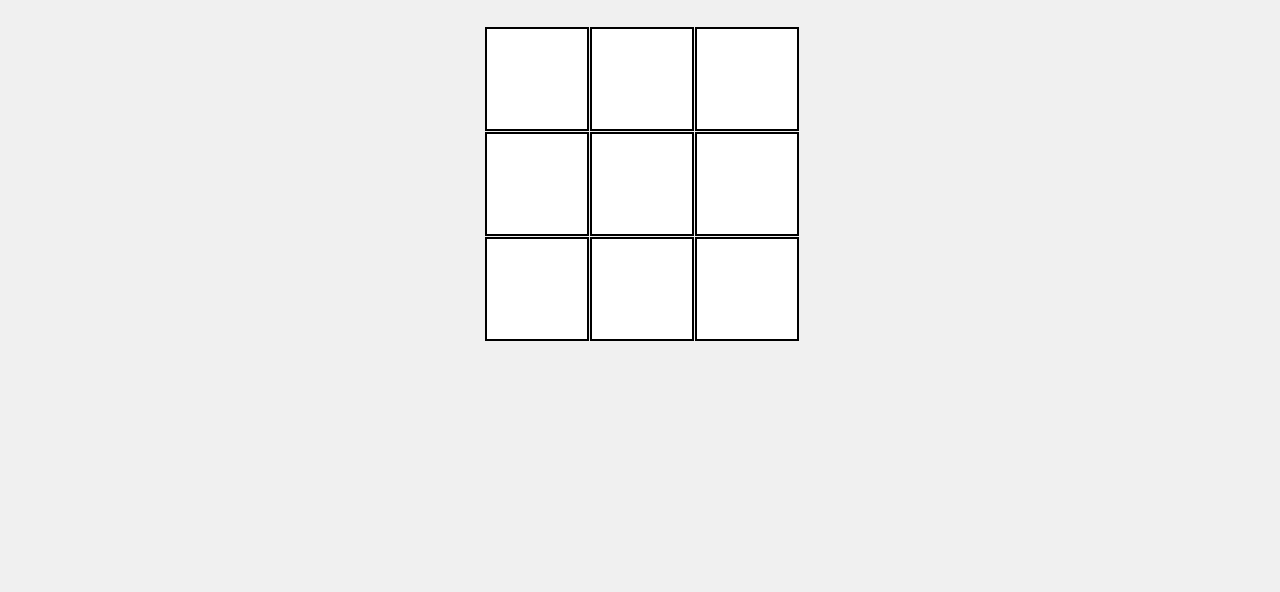
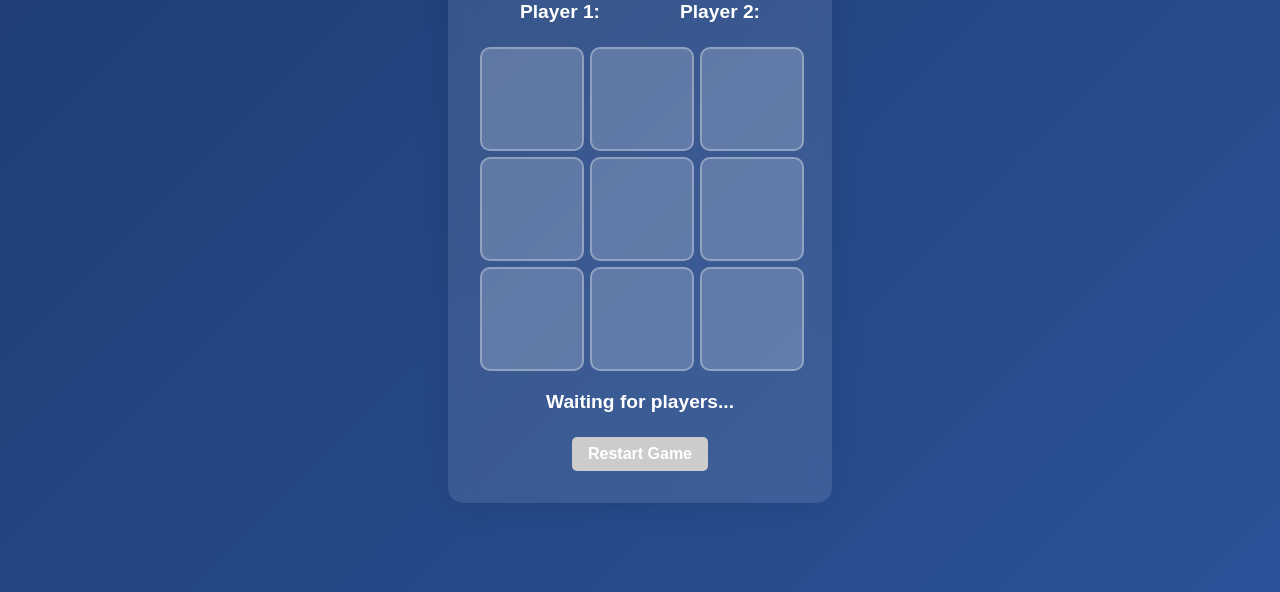
Before and after one commit to Yar-Dev0/Realtime-Tic-Tac-Toe-Multiplayer, a website: page index.html in a window 1280 px wide. Shown: the part 208-800 px from the top of the page. Drawn offline with Linux system fonts and the light colour scheme.

Commit message:
Fixes & Updations

```diff
--- a/index.html
+++ b/index.html
@@ -6,19 +6,42 @@
   <title>Tic Tac Toe</title>
   <style>
     body {
-      font-family: Arial, sans-serif;
+      font-family: 'Arial', sans-serif;
       display: flex;
       justify-content: center;
       align-items: center;
       height: 100vh;
       margin: 0;
-      background-color: #f0f0f0;
+      background: linear-gradient(135deg, #1e3c72, #2a5298);
+      color: #fff;
+    }
+    .container {
+      text-align: center;
+      background: rgba(255, 255, 255, 0.1);
+      padding: 2rem;
+      border-radius: 15px;
+      box-shadow: 0 4px 30px rgba(0, 0, 0, 0.1);
+      backdrop-filter: blur(10px);
+    }
+    h1 {
+      font-size: 2.5rem;
+      margin-bottom: 1rem;
+    }
+    .players {
+      display: flex;
+      justify-content: space-around;
+      margin-bottom: 1.5rem;
+    }
+    .player {
+      font-size: 1.2rem;
+      font-weight: bold;
     }
     .board {
       display: grid;
       grid-template-columns: repeat(3, 100px);
       grid-template-rows: repeat(3, 100px);
-      gap: 5px;
+      gap: 10px;
+      margin: 0 auto;
     }
     .cell {
       width: 100px;
@@ -26,24 +49,55 @@
       display: flex;
       justify-content: center;
       align-items: center;
-      font-size: 24px;
+      font-size: 2rem;
       font-weight: bold;
-      background-color: #fff;
-      border: 2px solid #000;
+      background: rgba(255, 255, 255, 0.2);
+      border: 2px solid rgba(255, 255, 255, 0.3);
+      border-radius: 10px;
       cursor: pointer;
+      transition: background 0.3s ease, transform 0.2s ease;
+    }
+    .cell:hover {
+      background: rgba(255, 255, 255, 0.3);
+      transform: scale(1.05);
     }
     .cell.disabled {
       pointer-events: none;
       opacity: 0.7;
     }
     .status {
-      margin-top: 20px;
-      font-size: 20px;
+      margin-top: 1.5rem;
+      font-size: 1.2rem;
+      font-weight: bold;
+    }
+    .restart-button {
+      margin-top: 1.5rem;
+      padding: 0.5rem 1rem;
+      font-size: 1rem;
+      font-weight: bold;
+      color: #fff;
+      background: #ff6f61;
+      border: none;
+      border-radius: 5px;
+      cursor: pointer;
+      transition: background 0.3s ease;
+    }
+    .restart-button:hover {
+      background: #ff3b2f;
+    }
+    .restart-button:disabled {
+      background: #ccc;
+      cursor: not-allowed;
     }
   </style>
 </head>
 <body>
-  <div>
+  <div class="container">
+    <h1>Tic Tac Toe</h1>
+    <div class="players">
+      <div class="player" id="player1">Player 1: <span id="player1Symbol"></span></div>
+      <div class="player" id="player2">Player 2: <span id="player2Symbol"></span></div>
+    </div>
     <div class="board" id="board">
       <div class="cell" data-index="0"></div>
       <div class="cell" data-index="1"></div>
@@ -55,7 +109,8 @@
       <div class="cell" data-index="7"></div>
       <div class="cell" data-index="8"></div>
     </div>
-    <div class="status" id="status"></div>
+    <div class="status" id="status">Waiting for players...</div>
+    <button class="restart-button" id="restartButton" disabled>Restart Game</button>
   </div>
 
   <script>
@@ -64,17 +119,24 @@
 
     ws.onmessage = (event) => {
       const data = JSON.parse(event.data);
+      console.log(data);
 
       if (data.type === 'assignSymbol') {
         mySymbol = data.symbol;
-        document.getElementById('status').textContent = `You are ${mySymbol}`;
+        document.getElementById(`player${data.playerId}Symbol`).textContent = mySymbol;
+        document.getElementById('status').textContent = `You are Player ${data.playerId} (${mySymbol})`;
       } else if (data.type === 'updateGameState') {
         updateBoard(data.gameState);
         document.getElementById('status').textContent = `Current Player: ${data.currentPlayer}`;
       } else if (data.type === 'gameStart') {
         document.getElementById('status').textContent = `Game started! Current Player: ${data.currentPlayer}`;
+        enableBoard();
+        document.getElementById('restartButton').disabled = false;
       } else if (data.type === 'gameOver') {
         document.getElementById('status').textContent = data.winner === 'draw' ? 'It\'s a draw!' : `Winner: ${data.winner}`;
+        disableBoard();
+      } else if (data.type === 'waitingForPlayer') {
+        document.getElementById('status').textContent = 'Waiting for another player to join...';
         disableBoard();
       }
     };
@@ -92,12 +154,22 @@
       cells.forEach(cell => cell.classList.add('disabled'));
     }
 
+    function enableBoard() {
+      const cells = document.querySelectorAll('.cell');
+      cells.forEach(cell => cell.classList.remove('disabled'));
+    }
+
     document.getElementById('board').addEventListener('click', (event) => {
       if (event.target.classList.contains('cell')) {
         const index = event.target.getAttribute('data-index');
         ws.send(JSON.stringify({ type: 'makeMove', index }));
       }
     });
+
+    document.getElementById('restartButton').addEventListener('click', () => {
+      ws.send(JSON.stringify({ type: 'restart' }));
+      document.getElementById('restartButton').disabled = true;
+    });
   </script>
 </body>
 </html>
```
Also changed, not shown: server.js (+13 -9 lines).
